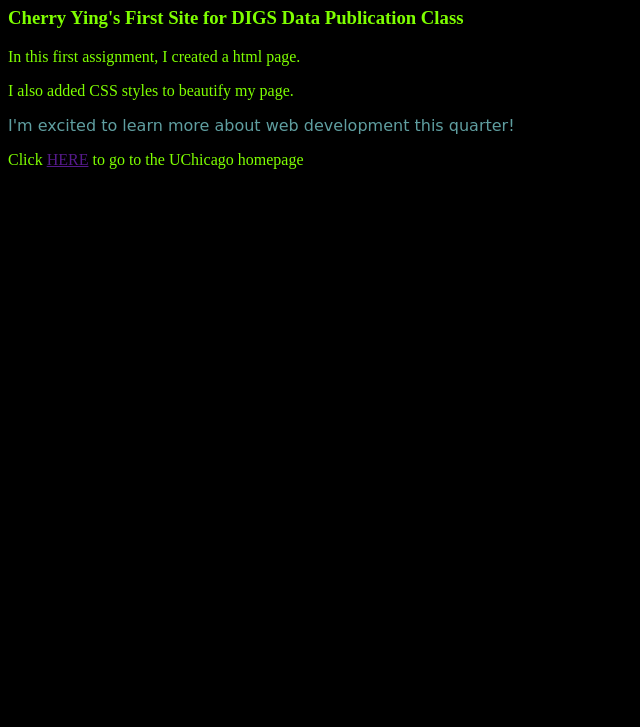
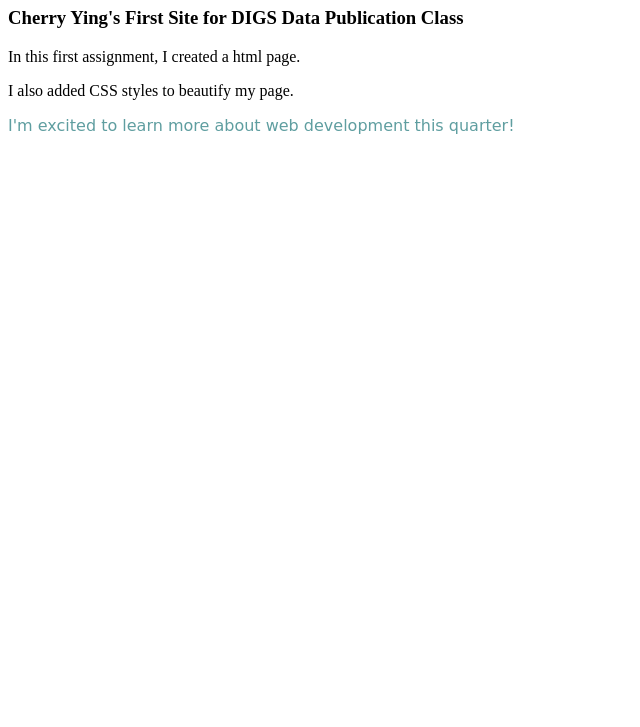
Before and after one commit to yue-cherry-ying/Data-Publication, a plain HTML site: page helllo_world/index.html in a window 1280 px wide. Shown: the part 73-800 px from the top of the page, without its empty margins (0-640 px from the left). Drawn offline with Linux system fonts and the light colour scheme; a web font is replaced by a local one.

Commit message:
commented out the in-class digital chalkboard task

```diff
--- a/helllo_world/css/styles.css
+++ b/helllo_world/css/styles.css
@@ -1,9 +1,10 @@
 /* Week1 Digital Chalkboard Task #1 Old-School Background and Font color */
 
-body {
+
+/* body {
     background-color: black;
     color: chartreuse;
-}
+} */
 
 h1 {
     color: maroon;
--- a/helllo_world/index.html
+++ b/helllo_world/index.html
@@ -19,10 +19,10 @@
     <p id="step_three">I'm excited to learn more about web development this quarter!</p>
     <!-- Week1 Digital Chalkboard Task #2 Emmet Abbreviation -->
     <!-- p>{click }+a{HERE}+{ to go to the UChicago homepage} -->
-    <p>
+    <!-- <p>
         Click
         <a href="">HERE</a> to go to the UChicago homepage
-    </p>
+    </p> -->
 </body>
 
 </html>
```
